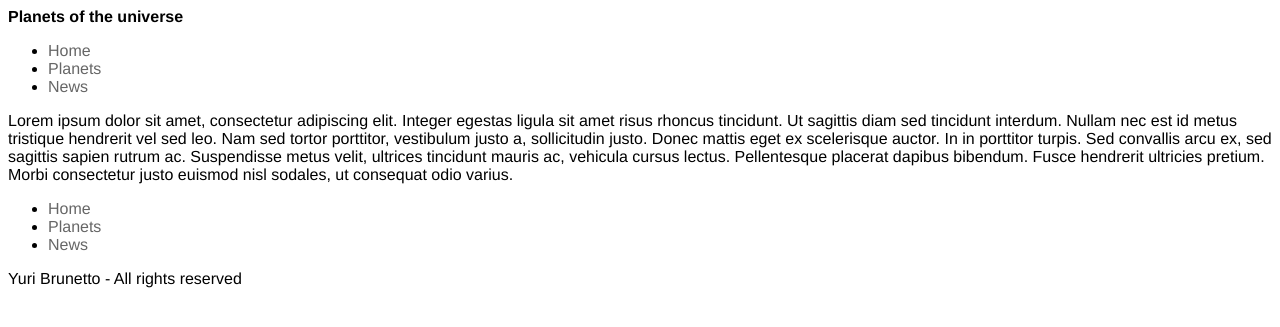
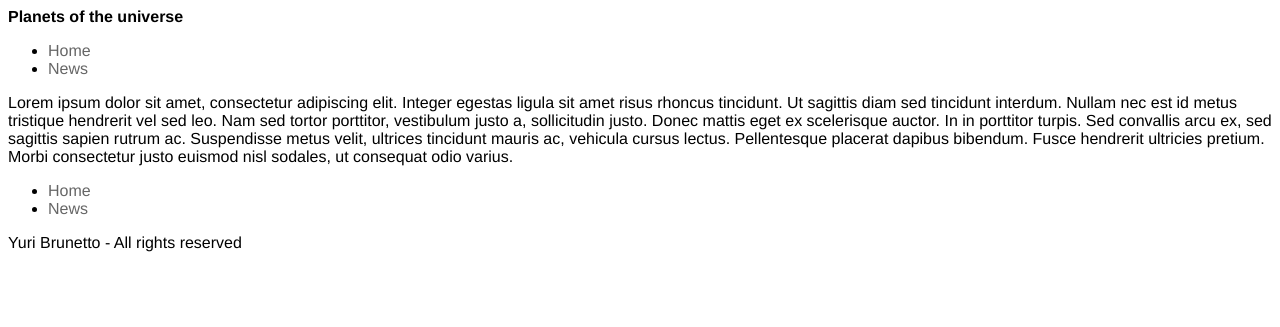
Before and after one commit to YuriBrunetto/jekyll-test, a Jekyll site: the page built from _posts/2016-03-14-testing-jekyll.md, in a window 1280 px wide. Shown: the top 327 px of the page. Built offline with Jekyll 4.4.1, drawn with Linux system fonts in a browser that asks for light colours.

Commit message:
remove planets menu

```diff
--- a/_includes/nav.html
+++ b/_includes/nav.html
@@ -1,7 +1,6 @@
 <nav>
     <ul>
         <li><a href="{{site.baseurl}}/index" class="{% if page.url == '/' %}current{% endif %}">Home</a></li>
-        <li><a href="{{site.baseurl}}/planets" class="{% if page.url == '/planets/' %}current{% endif %}">Planets</a></li>
         <li><a href="{{site.baseurl}}/news" class="{% if page.url == '/news/' %}current{% endif %}">News</a></li>
     </ul>
 </nav>
```
